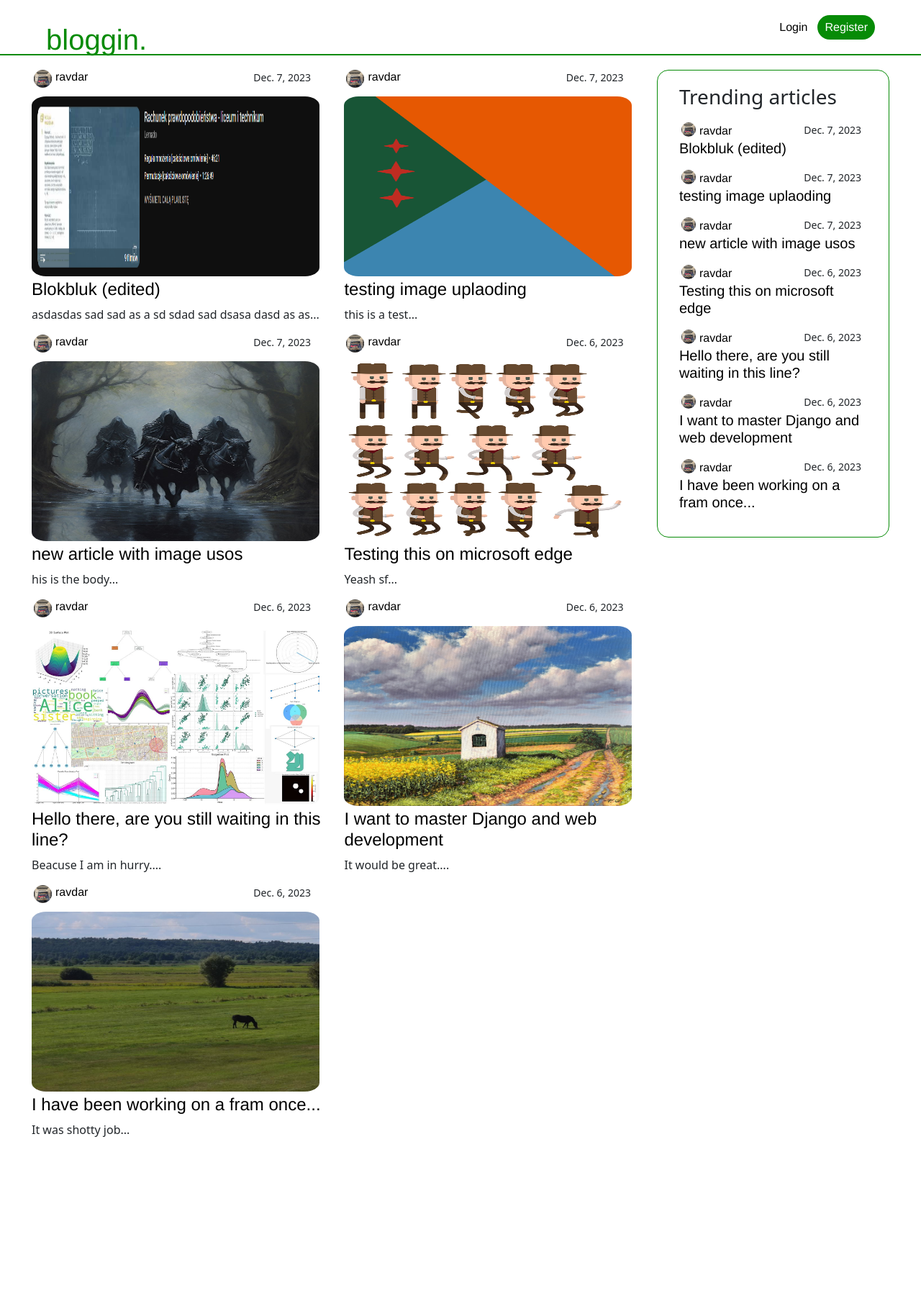
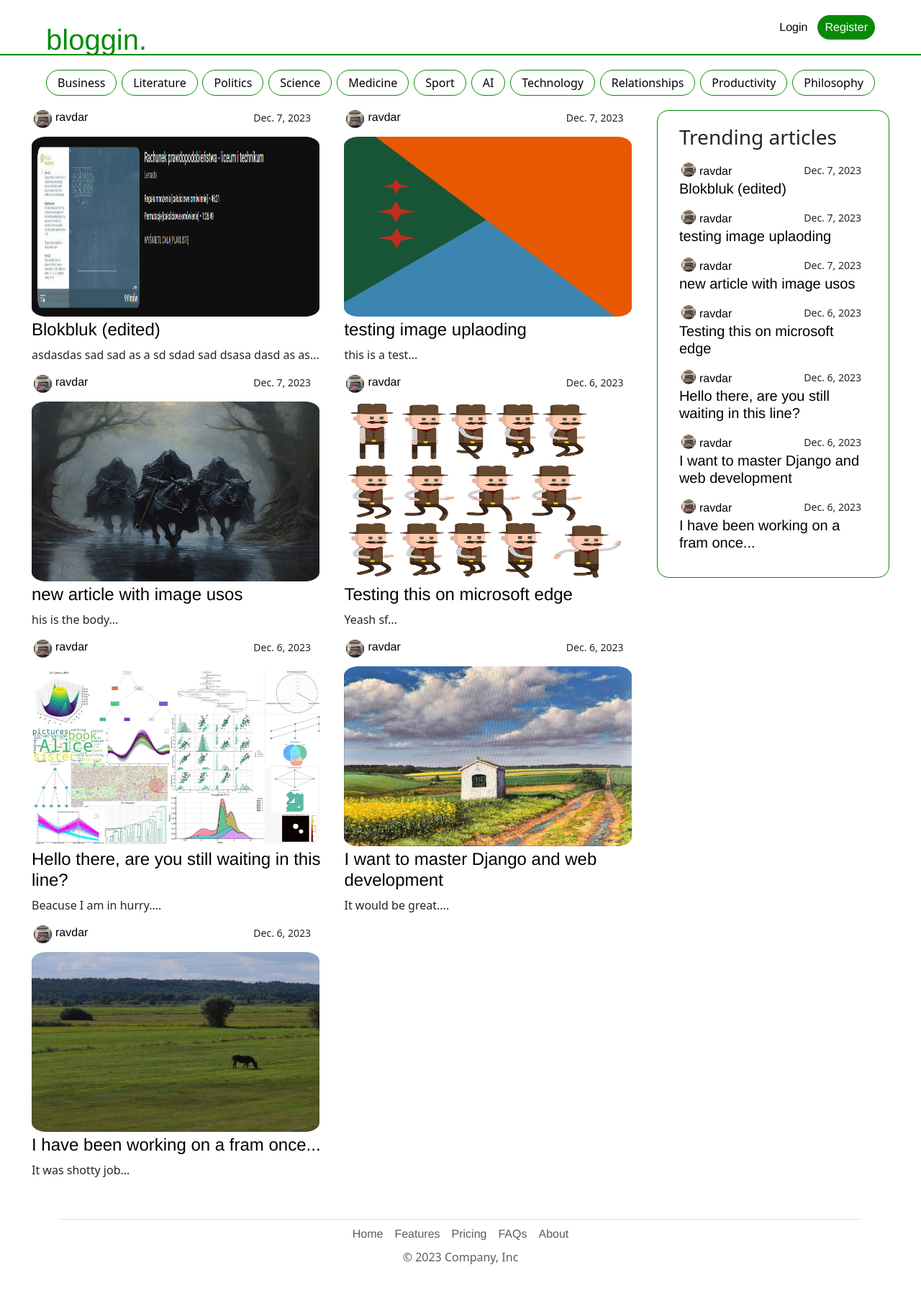
Before and after one commit to Ravdar/bloggin, a Django app: page / in a window 1280 px wide. Shown: the whole page at 72% size. Before the commit the page ends 1580 px from the top, so only its background shows below. Run offline with Django 4.2, Linux system fonts and the light colour scheme; data comes from the database, SQL or seed files in the repository.

Commit message:
styling main page

```diff
--- a/mainapp/static/styles.css
+++ b/mainapp/static/styles.css
@@ -11,6 +11,7 @@ a {
     color: black;
     text-decoration: none;
     font-family: sohne, "Helvetica Neue", Helvetica, Arial, sans-serif;
+    transition: border-color 0.1s ease;
 }
 
 a:hover {
@@ -25,15 +26,27 @@ a:hover {
 }
 
 .main-nav {
-    /* background-color: rgb(215, 213, 213); */
+    background-color: white;
     display: flex;
     justify-content: center;
     border-bottom: 2px solid rgb(7, 139, 7);
+    position: fixed;
+    width: 100%;
 }
 
 .main-div {
     display: flex;
     justify-content: center;
+}
+
+.topics-div {
+    display: flex;
+    justify-content: space-between;
+    margin: 20px 64px;
+    width: 100%;
+    max-width: 1192px;
+    margin-top: 97px;
+    ;
 }
 
 .second-div {
@@ -88,7 +101,6 @@ a:hover {
 }
 
 .jfc {
-    margin-top: 20px;
     display: flex;
     justify-content: space-between;
 }
@@ -180,4 +192,30 @@ a:hover {
     color: rgb(7, 139, 7);
     justify-content: center;
     align-items: center;
+    margin-bottom: 25;
 }
+
+.topic-button {
+    display: inline-block;
+    background-color: white;
+    padding: 5px 15px;
+    color: black;
+    border-radius: 99em;
+    border: 1px solid rgb(7, 139, 7);
+    transition: border-color 0.3s ease;
+    /* Add a transition for a smoother effect */
+}
+
+.topic-button:hover {
+    color: rgb(7, 139, 7);
+    border-color: transparent;
+    /* Set a transparent border color on hover */
+}
+
+.footer-navbar {
+    display: flex;
+    color: rgb(7, 139, 7);
+    justify-content: center;
+    border-top: 1px solid rgb(7, 139, 7);
+    ;
+}
--- a/mainapp/templates/mainapp/base.html
+++ b/mainapp/templates/mainapp/base.html
@@ -28,6 +28,18 @@
 </nav>
 
 {% block content %}
+<div class="main-div">
+    <div class="topics-div"><button class="topic-button">Business</button><button
+            class="topic-button">Literature</button><button class="topic-button">Politics</button><button
+            class="topic-button">Science</button><button class="topic-button">Medicine</button><button
+            class="topic-button">Sport</button>
+        <button class="topic-button">AI</button>
+        <button class="topic-button">Technology</button>
+        <button class="topic-button">Relationships</button>
+        <button class="topic-button">Productivity</button>
+        <button class="topic-button">Philosophy</button>
+    </div>
+</div>
 <div class="main-div">
     <div class="nav-div-1 jfc">
         <div class="second-div-2">
@@ -69,4 +81,17 @@
         </div>
     </div>
 </div>
+
+<div class="container">
+    <footer class="py-3 my-4">
+        <ul class="nav justify-content-center border-top">
+            <li class=" nav-item"><a href="#" class="nav-link px-2 text-body-secondary">Home</a></li>
+            <li class="nav-item"><a href="#" class="nav-link px-2 text-body-secondary">Features</a></li>
+            <li class="nav-item"><a href="#" class="nav-link px-2 text-body-secondary">Pricing</a></li>
+            <li class="nav-item"><a href="#" class="nav-link px-2 text-body-secondary">FAQs</a></li>
+            <li class="nav-item"><a href="#" class="nav-link px-2 text-body-secondary">About</a></li>
+        </ul>
+        <p class="text-center text-body-secondary">&copy; 2023 Company, Inc</p>
+    </footer>
+</div>
 {% endblock content %}
```
